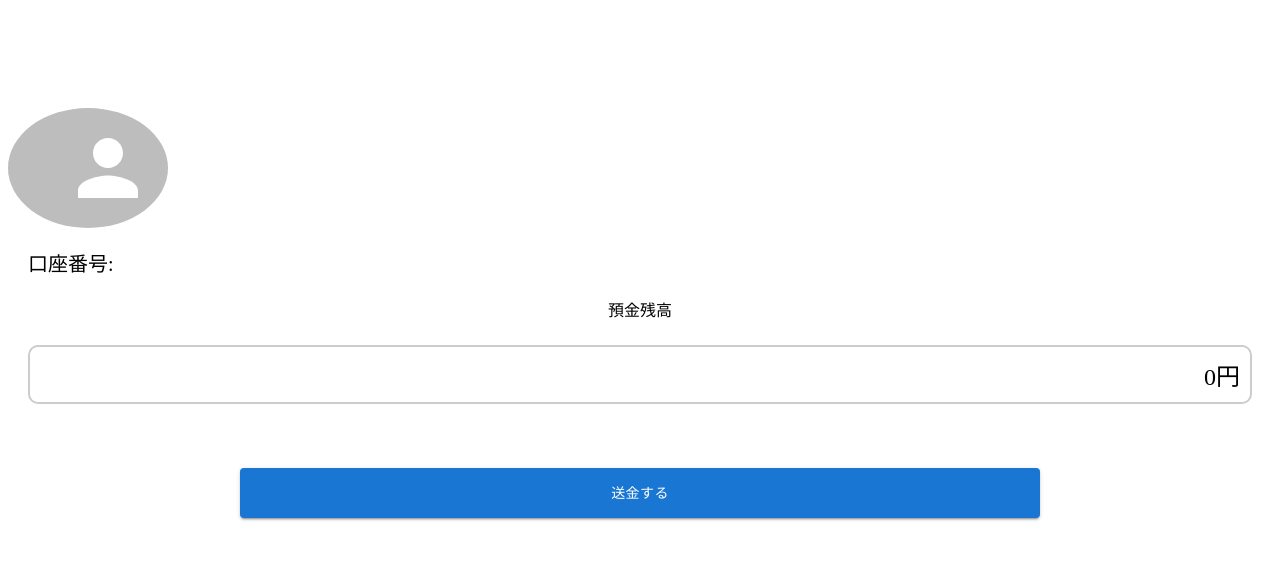
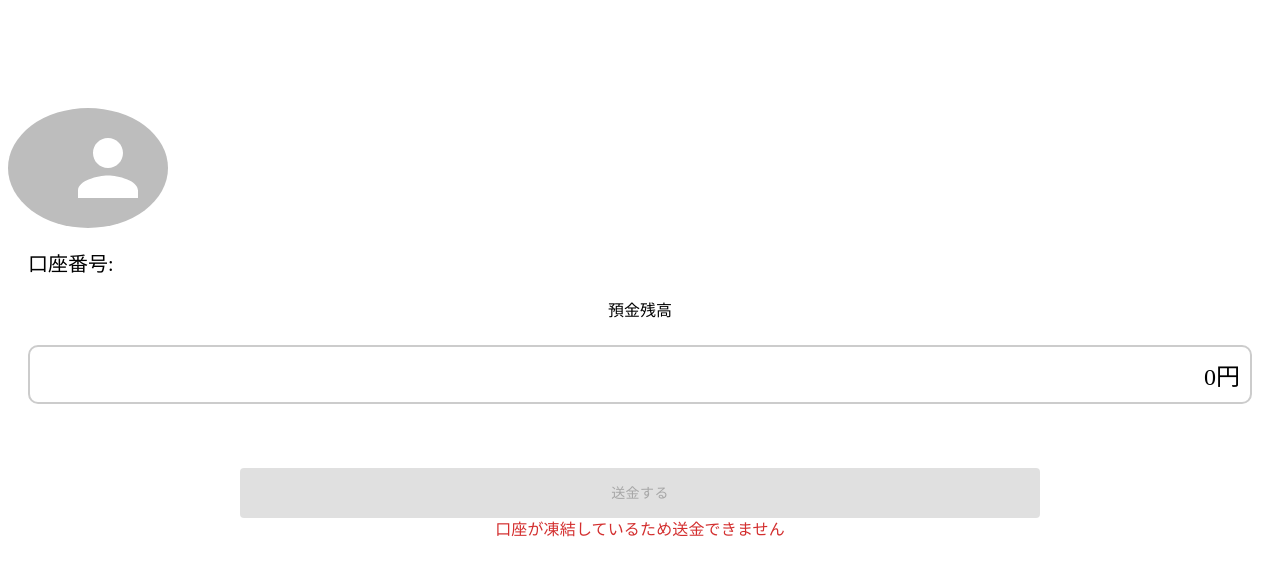
Before and after one commit to yana-rikuto/mocachan, a React (Vite) app in the folder vite-project/: page /home in a window 1280 px wide. Shown: the top 576 px of the page. Built offline with nearby package versions, Linux system fonts and the light colour scheme; no server answers.

Commit message:
add 凍結機能

```diff
--- a/vite-project/src/pages/Home.jsx
+++ b/vite-project/src/pages/Home.jsx
@@ -56,13 +56,17 @@ const Home = () => {
         justifyContent="center"
         sx={{paddingTop: '40px'}}
       >
-        <Button sx={{width:screen.width, height:50}} variant="contained" color="primary" onClick={() => navigate('/select')}
-        disabled={user?.flag === 1}>
+        <Button
+          sx={{width:screen.width, height:50}}
+          variant="contained" color="primary"
+          onClick={() => navigate('/select')}
+          disabled={!user.active}
+        >
           送金する
         </Button>
       </Box>
 
-      {user?.flag === 1 && ( // flagが1の場合、メッセージを表示
+      {!user.active && ( // flagが1の場合、メッセージを表示
         <Typography align="center" variant="body1" color="error">
           口座が凍結しているため送金できません
         </Typography>
--- a/vite-project/src/pages/Send.jsx
+++ b/vite-project/src/pages/Send.jsx
@@ -1,6 +1,6 @@
 import { useState, useEffect} from 'react';
 import { useParams, useNavigate } from 'react-router-dom';
-import { Avatar, Grid, Button, TextField, Stack } from '@mui/material';
+import { Avatar, Grid, Button, TextField, Stack, Typography } from '@mui/material';
 
 const Send = () => {
   const {id} = useParams();
@@ -113,9 +113,14 @@ const Send = () => {
           type="text"
           onChange={(event) => setMessage(event.target.value)}
         />
-        <Button variant="contained" color="primary" onClick={hundleSubmit} disabled={!amount || error}>
+        <Button variant="contained" color="primary" onClick={hundleSubmit} disabled={!amount || error || !user.active}>
           送金する
         </Button>
+        {!user.active && ( // flagが1の場合、メッセージを表示
+          <Typography align="center" variant="body1" color="error">
+            口座が凍結しているため送金できません
+          </Typography>
+        )}
       </Stack>
     </>
   )
```
